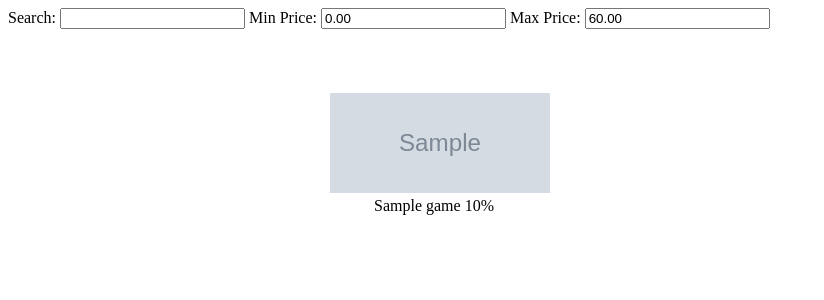
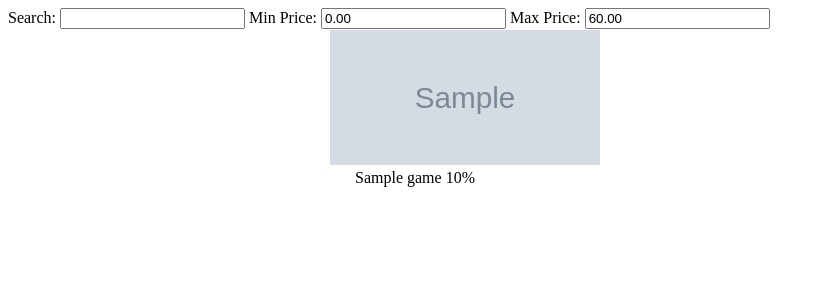
Before and after one commit to JaredIsaacs/gamedeals, a Flask app: template templates/index.html in a window 1280 px wide. Shown: the top 300 px of the page, without its empty margins (0-824 px from the left). Run offline with Flask 3, Linux system fonts and the light colour scheme; the template is opened without the code that fills it: values that come from a table or form of the project are taken from there, most other values are stand-ins (such as "Sample title", 1, 10 or a date in 2020); grey boxes marked "Sample" are stand-in pictures.

Commit message:
fix: centering issues

```diff
--- a/app.py
+++ b/app.py
@@ -39,12 +39,12 @@ def get_game(gameid: int) -> dict:
     return response
 
 
-def get_urls(games: list[dict]) -> dict:
+def get_img_urls(games: list[dict]) -> dict:
     '''
     Takes a list of game dictionaries and returns a dictionary
     that correlates a games cheapshark ID with the games steam thumbnail url.
 
-    steamshark_id -> steam_url
+    steamshark_id -> steam_img_url
 
     Gets the thumbnail that is displayed on the steam main page.
     The default thumbnails that cheapshark provides are in a very small resolution.
@@ -72,12 +72,12 @@ def index():
             max_price = form.max_price.data
 
             games = get_deals(lower_price=min_price, upper_price=max_price, title=game_name)
-            thumb_urls = get_urls(games=games)
+            thumb_urls = get_img_urls(games=games)
 
             return render_template('index.html', form=form, games=games, thumb_urls=thumb_urls)
 
         games = get_deals()
-        thumb_urls = get_urls(games=games)
+        thumb_urls = get_img_urls(games=games)
         return render_template('index.html', form=form, games=games, thumb_urls=thumb_urls)
     except Exception as e:
         return render_template('index.html', form=form, games=[], thumb_urls={})
--- a/static/styles.css
+++ b/static/styles.css
@@ -1,14 +1,19 @@
-.game-wrapper{
+.wrapper{
+    display: flex;
+    justify-content: center;
+    align-items: center;
+}
+
+.container{
     display: grid;
-    grid-template-columns: repeat(3, 220px);
-    margin: auto;
-    width: 50%;
-    padding: 5%;
+    grid-template-columns: repeat(3, 1fr);
+    grid-gap: 5px;
+    max-width: 50%;
 }
 
 .thumb{
-    width: 220px;
-    height: 100px;
+    width: 270px;
+    height: 135px;
 }
 
 button{
@@ -24,4 +29,5 @@ button:hover{
 p{
     margin-top: 0;
     text-align: center;
+    padding-right: 100px;
 }
--- a/templates/index.html
+++ b/templates/index.html
@@ -15,7 +15,8 @@
       Max Price: {{ form.max_price(class='form_input', **{"onchange":"this.form.submit()"}) }}
     </form>
     {% if games %}
-      <div class="game-wrapper">
+      <div class="wrapper">
+        <div class="container">
         {% for game in games %}
           <div>
             <form action="{{ url_for('game') }}" method="POST">
@@ -24,9 +25,10 @@
             <p>{{ game['title'] }} {{ game['savings']|int }}%</p>
           </div>
         {% endfor %}
+        </div>
+      </div>
     {% else %}
       <h1>Reached Rate Limit!</h1>
     {% endif %}
-    </div>
   </body>
 </html>
```
Also changed, not shown: templates/game.html (+10 -6 lines).
